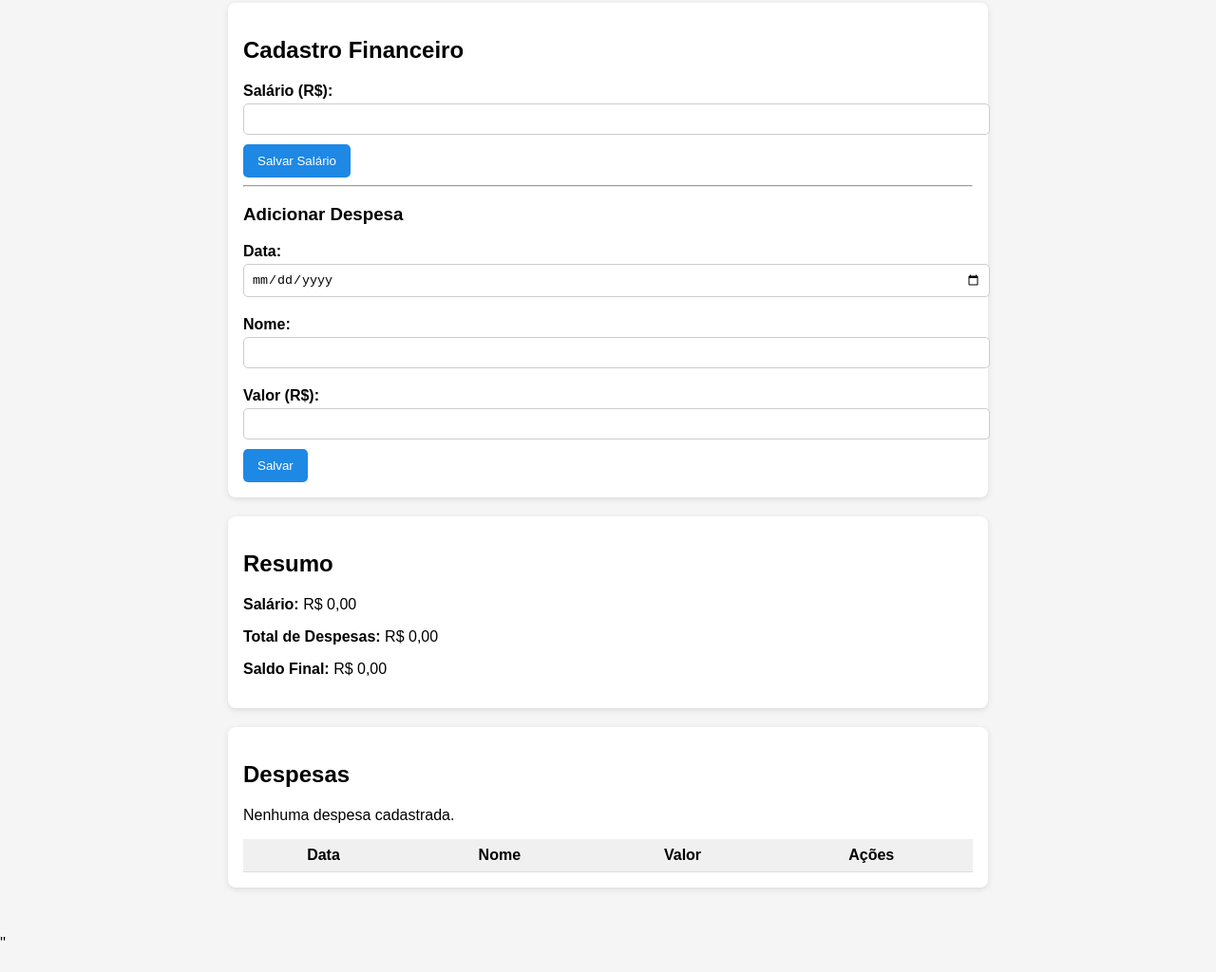
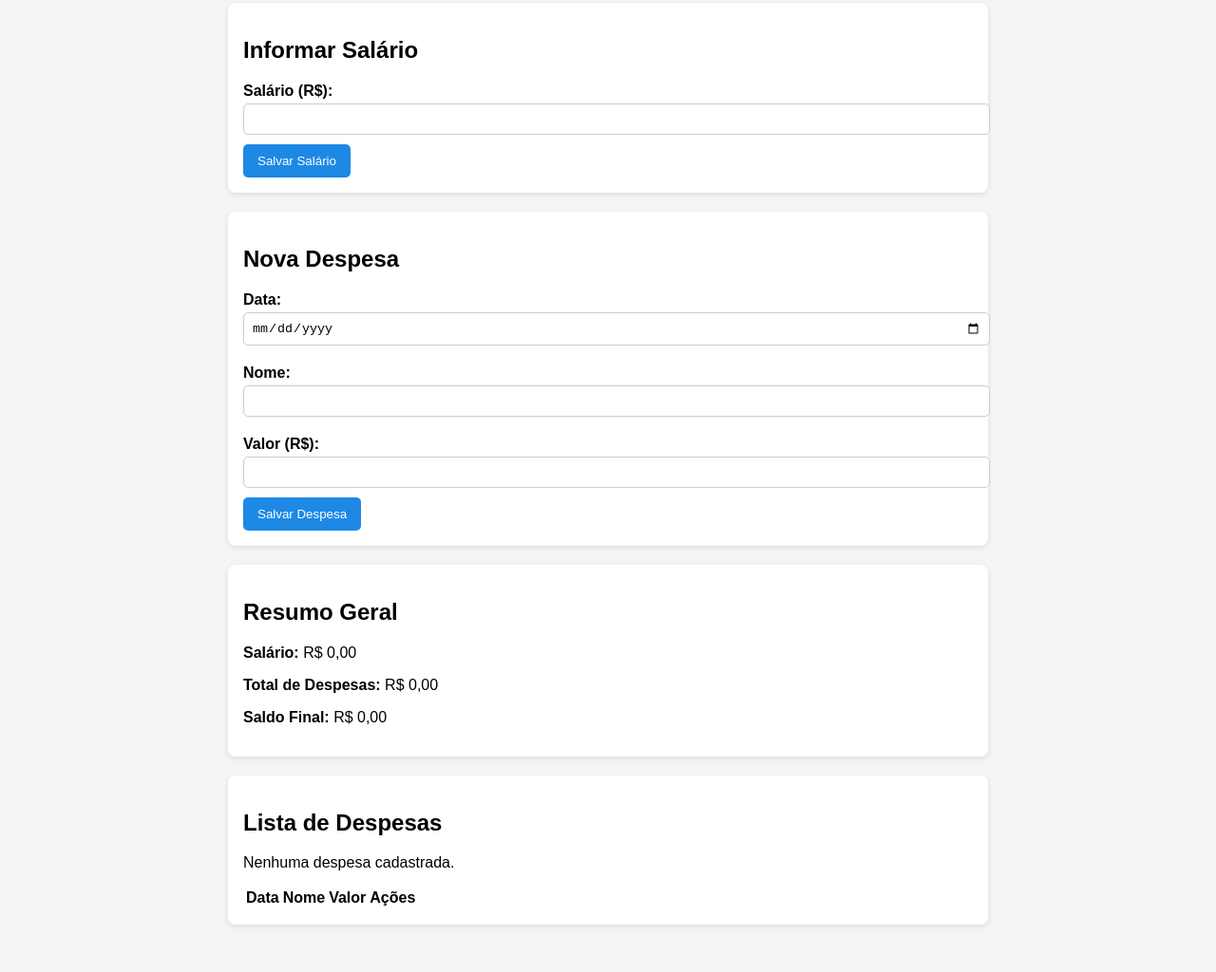
Before and after one commit to brayan475/controle-financias, a plain HTML site: page index.html in a window 1280 px wide. Shown: the part 139-1163 px from the top of the page at 95% size. Before the commit the page ends 1142 px from the top, so only its background shows below. Drawn offline with Linux system fonts and the light colour scheme.

Commit message:
Update index.html

```diff
--- a/index.html
+++ b/index.html
@@ -1,61 +1,67 @@
-<!doctype html>
+<!DOCTYPE html>
 <html lang="pt-BR">
 <head>
-  <meta charset="utf-8" />
-  <meta name="viewport" content="width=device-width,initial-scale=1" />
+    <meta charset="utf-8">
+    <meta name="viewport" content="width=device-width, initial-scale=1">
     <title>Controle de Finanças</title>
 
-  <!-- CSS externo -->
+    <!-- Arquivo de estilos -->
     <link rel="stylesheet" href="styles.css">
 </head>
 <body>
+
     <header>
         <h1>Controle de Finanças</h1>
     </header>
 
     <main>
-    <section class="card">
-      <h2>Cadastro Financeiro</h2>
+        <!-- CARD DO SALÁRIO -->
+        <div class="card">
+            <h2>Informar Salário</h2>
 
-      <!-- Salário -->
-      <form id="salaryForm">
-        <label>Salário (R$):</label>
-        <input id="salary" type="number" step="0.01" min="0" required>
+            <form id="formSalario">
+                <label for="salario">Salário (R$):</label>
+                <input id="salario" type="number" required>
                 <button type="submit">Salvar Salário</button>
             </form>
+        </div>
 
-      <hr>
+        <!-- CARD CADASTRO DE DESPESAS -->
+        <div class="card">
+            <h2>Nova Despesa</h2>
 
-      <!-- Despesas -->
-      <form id="expenseForm">
-        <h3>Adicionar Despesa</h3>
-        <label>Data:</label>
-        <input id="date" type="date" required>
+            <form id="formDespesa">
+                <label for="data">Data:</label>
+                <input id="data" type="date" required>
 
-        <label>Nome:</label>
-        <input id="name" type="text" required>
+                <label for="nome">Nome:</label>
+                <input id="nome" type="text" required>
 
-        <label>Valor (R$):</label>
-        <input id="value" type="number" step="0.01" min="0.01" required>
+                <label for="valor">Valor (R$):</label>
+                <input id="valor" type="number" step="0.01" min="0.01" required>
 
-        <input id="expenseId" type="hidden">
+                <!-- Usado quando for editar -->
+                <input type="hidden" id="idDespesa">
 
-        <button type="submit">Salvar</button>
+                <button type="submit">Salvar Despesa</button>
             </form>
-    </section>
+        </div>
 
-    <section class="card">
-      <h2>Resumo</h2>
-      <p><strong>Salário:</strong> <span id="showSalary">R$ 0,00</span></p>
-      <p><strong>Total de Despesas:</strong> <span id="totalExpenses">R$ 0,00</span></p>
-      <p><strong>Saldo Final:</strong> <span id="balance">R$ 0,00</span></p>
-    </section>
+        <!-- CARD RESUMO -->
+        <div class="card">
+            <h2>Resumo Geral</h2>
+            <p><strong>Salário:</strong> <span id="mostrarSalario">R$ 0,00</span></p>
+            <p><strong>Total de Despesas:</strong> <span id="totalDespesas">R$ 0,00</span></p>
+            <p><strong>Saldo Final:</strong> <span id="saldoFinal">R$ 0,00</span></p>
+        </div>
 
-    <section class="card">
-      <h2>Despesas</h2>
-      <p id="empty">Nenhuma despesa cadastrada.</p>
+        <!-- LISTA DE DESPESAS -->
+        <div class="card">
+            <h2>Lista de Despesas</h2>
 
-      <table id="expensesTable">
+            <p id="msgVazio">Nenhuma despesa cadastrada.</p>
+
+            <table id="tabelaDespesas">
                 <thead>
                     <tr>
                         <th>Data</th>
@@ -66,11 +72,12 @@
                 </thead>
                 <tbody></tbody>
             </table>
-    </section>
+        </div>
+
     </main>
 
-  <!-- JS externo -->
+    <!-- Arquivo JavaScript -->
     <script src="app.js"></script>
+
 </body>
 </html>
-''
```
Lines whose indentation alone changed are shown as unchanged.
